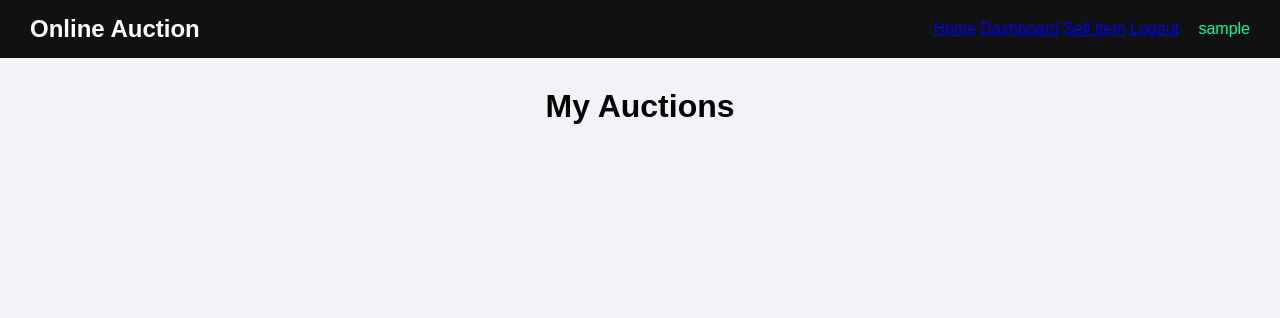
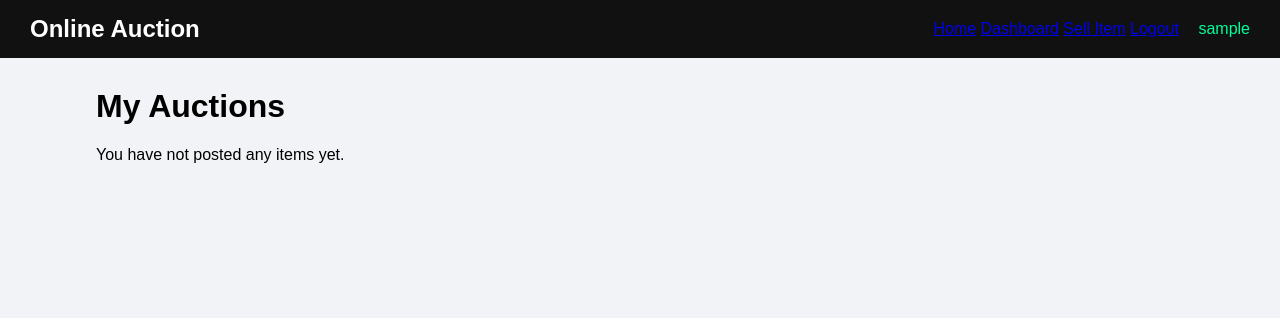
Before and after one commit to aadi-2506/Online_Auction, a Flask app: page /dashboard in a window 1280 px wide. Shown: the top 318 px of the page. Run offline with Flask 3, Linux system fonts and the light colour scheme; the visitor is signed in with stand-in values (Sample User, id 1); data that the repository does not hold is empty.

Commit message:
Update dashboard.html

```diff
--- a/templates/dashboard.html
+++ b/templates/dashboard.html
@@ -2,7 +2,7 @@
 
 {% block content %}
 
-<h1 class="heading">My Auctions</h1>
+<h1 class="title">My Auctions</h1>
 
 {% for item in my_items %}
 <div class="card">
@@ -12,9 +12,7 @@
     <h2>{{ item.title }}</h2>
 
     <p>Status: {{ item.status }}</p>
-
     <p>Highest Bid: ₹{{ item.highest_bid }}</p>
-
     <p>Highest Bidder: {{ item.highest_bidder }}</p>
 
     <a href="/auction/{{ item.id }}" class="btn">View</a>
@@ -22,4 +20,8 @@
 </div>
 {% endfor %}
 
+{% if my_items|length == 0 %}
+<p>You have not posted any items yet.</p>
+{% endif %}
+
 {% endblock %}
```
